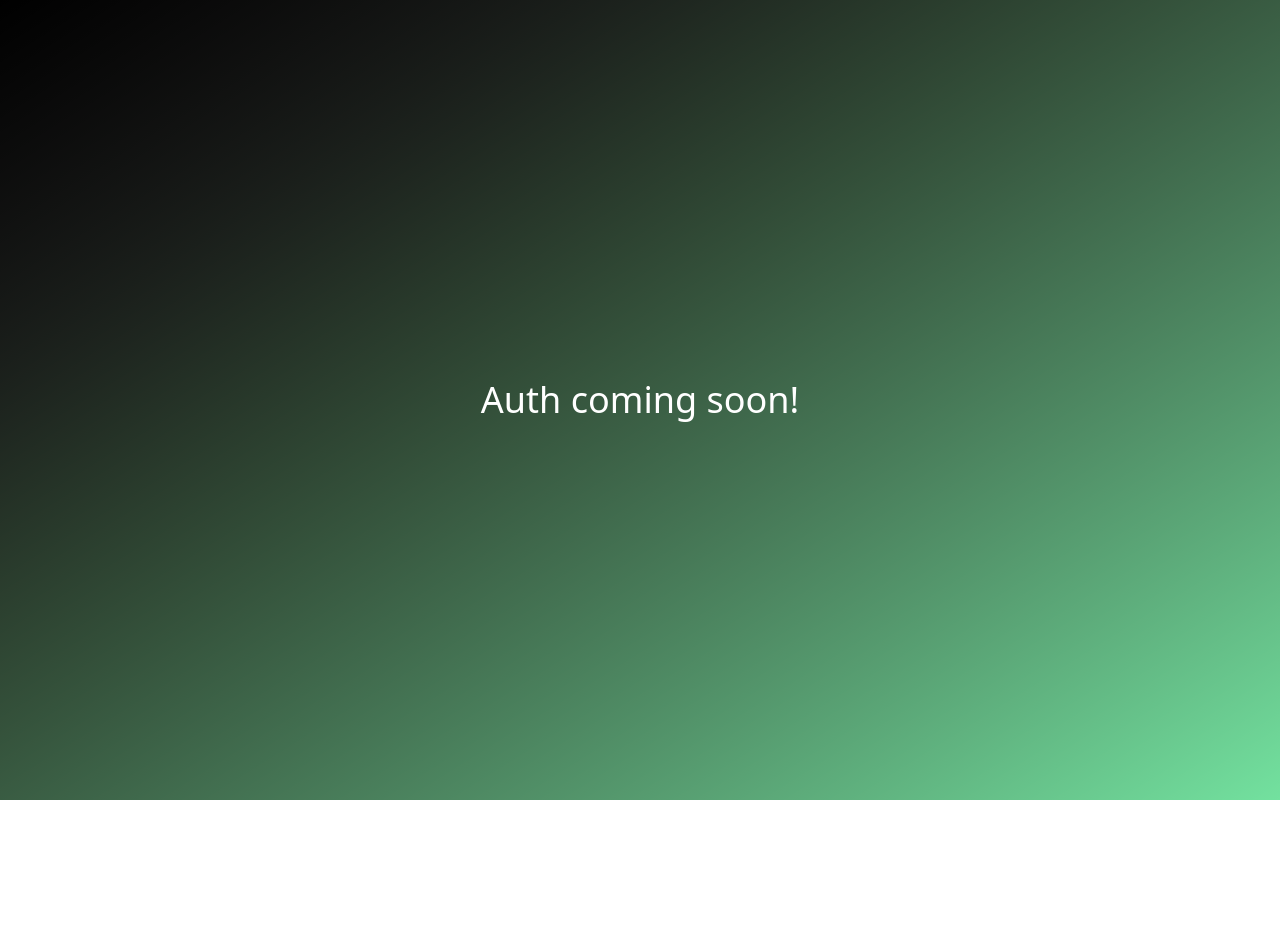
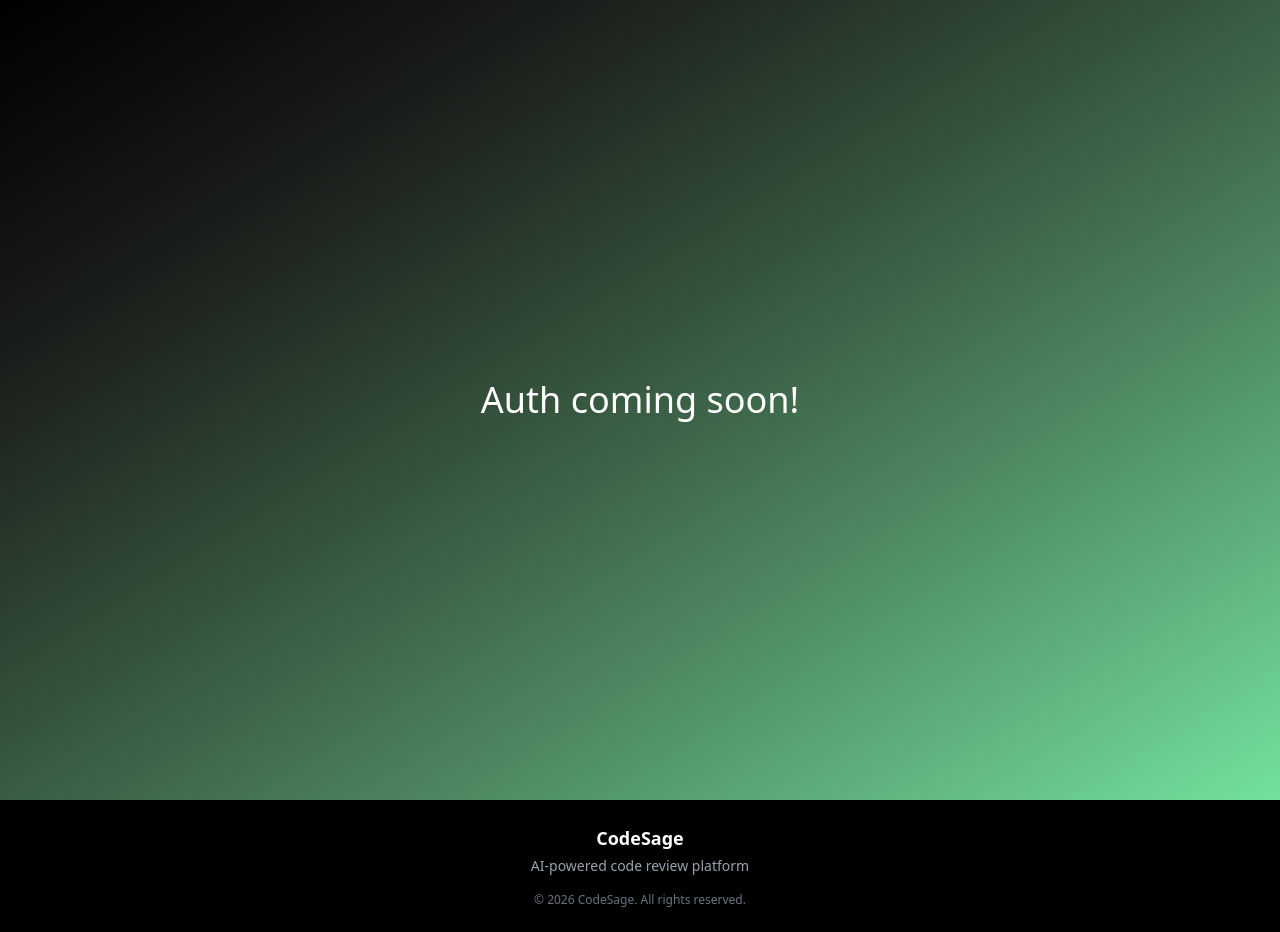
Before and after one commit to ahulkumar1234/CodeSage-Frontend, a React (Vite) app: page /auth in a window 1280 px wide. Before the commit the page ends 800 px from the top, so only its background shows below. Built offline with nearby package versions, Linux system fonts and the light colour scheme.

Commit message:
design added

```diff
--- a/package.json
+++ b/package.json
@@ -17,6 +17,7 @@
     "react": "^19.2.0",
     "react-dom": "^19.2.0",
     "react-hot-toast": "^2.6.0",
+    "react-icons": "^5.5.0",
     "react-markdown": "^10.1.0",
     "react-router-dom": "^7.11.0",
     "react-spinners": "^0.17.0",
--- a/src/App.css
+++ b/src/App.css
@@ -1,4 +1,64 @@
-.auth-btn {
+html {
+    scroll-behavior: smooth;
+}
+
+/* width */
+::-webkit-scrollbar {
+  width: 8px;
+}
+
+/* Track (background) */
+::-webkit-scrollbar-track {
+  background: #0f172a; /* dark */
+}
+
+/* Handle (scroll thumb) */
+::-webkit-scrollbar-thumb {
+  background: linear-gradient(
+    to bottom,
+    rgba(34, 197, 94, 0.6),
+    rgba(34, 197, 94, 0.3)
+  );
+  border-radius: 10px;
+}
+
+/* Handle on hover */
+::-webkit-scrollbar-thumb:hover {
+  background: linear-gradient(
+    to bottom,
+    rgba(34, 197, 94, 0.8),
+    rgba(34, 197, 94, 0.5)
+  );
+}
+
+
+
+
+
+
+
+
+
+
+
+
+
+
+
+
+
+
+
+
+
+
+
+
+
+
+
+
+/* .auth-btn {
     position: relative;
     overflow: hidden;
     z-index: 1;
@@ -16,4 +76,4 @@
     left: 0;
     z-index: -1;
     transition: all ease-in-out 0.3s;
-}
+} */
--- a/src/App.jsx
+++ b/src/App.jsx
@@ -4,6 +4,7 @@ import "prismjs/themes/prism-tomorrow.css";
 import { Toaster } from 'react-hot-toast';
 import { BrowserRouter as Router, Routes, Route } from 'react-router-dom';
 import Auth from './pages/Auth';
+import Footer from './components/Footer';
 
 function App() {
 
@@ -20,6 +21,7 @@ function App() {
           <Route path='/auth' element={<Auth/>} />
         </Routes>
       </Router>
+      <Footer/>
     </>
   )
 }
--- /dev/null
+++ b/src/components/Footer.jsx
@@ -0,0 +1,23 @@
+const Footer = () => {
+  return (
+    <footer className="bg-black">
+      <div className="max-w-7xl mx-auto px-6 py-6 text-center">
+
+        <h2 className="text-white font-semibold text-lg">
+          CodeSage
+        </h2>
+
+        <p className="text-gray-400 text-sm mt-1">
+          AI-powered code review platform
+        </p>
+
+        <p className="text-gray-500 text-xs mt-4">
+          © {new Date().getFullYear()} CodeSage. All rights reserved.
+        </p>
+
+      </div>
+    </footer>
+  );
+};
+
+export default Footer;
--- a/src/pages/CodeReviewPage.jsx
+++ b/src/pages/CodeReviewPage.jsx
@@ -7,6 +7,7 @@ import toast from 'react-hot-toast';
 import Editor from "@monaco-editor/react";
 import MoonLoader from "react-spinners/MoonLoader";
 import { NavLink } from 'react-router-dom';
+import { IoIosArrowRoundForward } from "react-icons/io";
 
 
 const CodeReviewPage = () => {
@@ -52,8 +53,8 @@ const CodeReviewPage = () => {
                     <p className="text-gray-300 mt-2 text-xs md:text-sm text-center flex max-w-2xl mx-auto justify-center items-center tracking-widest">
                         An AI-powered code review platform that analyzes code, finds issues, and suggests improvements in real time.
                     </p>
-                    <div className='auth-btn-container w-full flex justify-center items-center mt-4'>
-                    <NavLink to='/auth' className='auth-btn bg-gradient-to-tl from-green-500/55 to-black  text-white cursor-pointer px-10 py-2 rounded-4xl'>Get Started</NavLink>
+                    <div className='auth-btn-container w-full flex justify-center items-center mt-6'>
+                        <NavLink to='/auth' className='auth-btn bg-gradient-to-tl from-green-500/55 to-black text-white cursor-pointer px-7 py-2 rounded-4xl flex justify-center items-center gap-0.5 hover:animate-none transition-animate ease-in-out duration-300 animate-bounce'>Get Started<IoIosArrowRoundForward className='text-2xl'/></NavLink>
                     </div>
                 </div>
 
```
Also changed, not shown: 1 other file (tests, documents, lock files or other folders).
